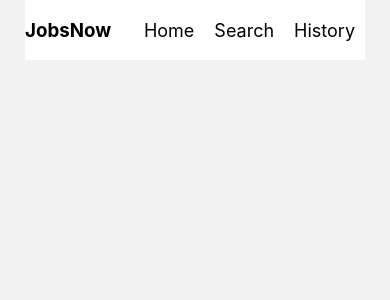
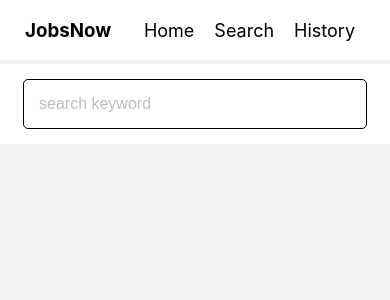
Before and after one commit to Abdo-Hassan/wuzzuf, a React (Create React App) app: page / in a window 390 px wide. Shown: the top 300 px of the page. Built offline with nearby package versions, Linux system fonts and the light colour scheme.

Commit message:
feat: added home with search component

```diff
--- a/src/App.tsx
+++ b/src/App.tsx
@@ -1,14 +1,18 @@
 import React from 'react';
-import { BrowserRouter as Router, Route, Routes } from 'react-router-dom';
-import Header from './components/Header';
+import { Route, Routes } from 'react-router-dom';
+import Header from './components/header/Header';
+import Home from './pages/Home';
+import Search from './pages/Search';
 
 function App() {
   return (
-    <Router>
+    <>
+      <Header />
       <Routes>
-        <Route path='/' element={Header()} />
+        <Route path='/' element={Home()} />
+        {/* <Route path='/search' element={Search()} /> */}
       </Routes>
-    </Router>
+    </>
   );
 }
 
--- a/src/components/Header.tsx
+++ b/src/components/header/Header.tsx
@@ -1,12 +1,17 @@
 import React from 'react';
+import { useNavigate } from 'react-router-dom';
 import './header.css';
 
 const Header = () => {
+  const navigate = useNavigate();
+
   return (
     <div className='header'>
       <h3 className='title'>JobsNow</h3>
       <div>
-        <span className='pages'>Home</span>
+        <span className='pages' onClick={() => navigate('/')}>
+          Home
+        </span>
         <span className='pages'>Search</span>
         <span className='pages'>History</span>
       </div>
--- a/src/components/header.css
+++ b/src/components/header/header.css
@@ -2,7 +2,7 @@
   display: flex;
   justify-content: space-between;
   align-items: center;
-  margin: auto 25px;
+  padding: 0 25px;
   background-color: #fff;
 }
 
--- /dev/null
+++ b/src/components/search/SearchInput.tsx
@@ -0,0 +1,12 @@
+import React from 'react';
+import './search.css';
+
+const SearchInput = () => {
+  return (
+    <div className='input-wrapper'>
+      <input placeholder='search keyword' className='input' />
+    </div>
+  );
+};
+
+export default SearchInput;
--- /dev/null
+++ b/src/components/search/search.css
@@ -0,0 +1,33 @@
+.input-wrapper {
+  text-align: center;
+  margin: 4px 0;
+  background-color: #fff;
+  padding: 15px 0;
+}
+
+.input {
+  padding: 15px;
+  width: 30%;
+  border-radius: 5px;
+  font-size: 16px;
+  border: 1px solid;
+}
+
+::placeholder {
+  color: #bdbdbd;
+  opacity: 1;
+}
+
+:-ms-input-placeholder {
+  color: #bdbdbd;
+}
+
+::-ms-input-placeholder {
+  color: #bdbdbd;
+}
+
+@media screen and (max-width: 500px) {
+  .input {
+    width: 80%;
+  }
+}
--- a/src/index.tsx
+++ b/src/index.tsx
@@ -4,13 +4,16 @@ import './index.css';
 import App from './App';
 import reportWebVitals from './reportWebVitals';
 import { Provider } from 'react-redux';
+import { BrowserRouter } from 'react-router-dom';
 import store from './store';
 
 ReactDOM.render(
   <React.StrictMode>
-    <Provider store={store}>
-      <App />
-    </Provider>
+    <BrowserRouter>
+      <Provider store={store}>
+        <App />
+      </Provider>
+    </BrowserRouter>
   </React.StrictMode>,
   document.getElementById('root')
 );
--- /dev/null
+++ b/src/pages/Home.tsx
@@ -0,0 +1,12 @@
+import React from 'react';
+import SearchInput from '../components/search/SearchInput';
+
+const Home = () => {
+  return (
+    <div>
+      <SearchInput />
+    </div>
+  );
+};
+
+export default Home;
--- /dev/null
+++ b/src/pages/Search.tsx
@@ -0,0 +1,7 @@
+import React from 'react';
+
+const Search = () => {
+  return <div>Search filtered</div>;
+};
+
+export default Search;
```
